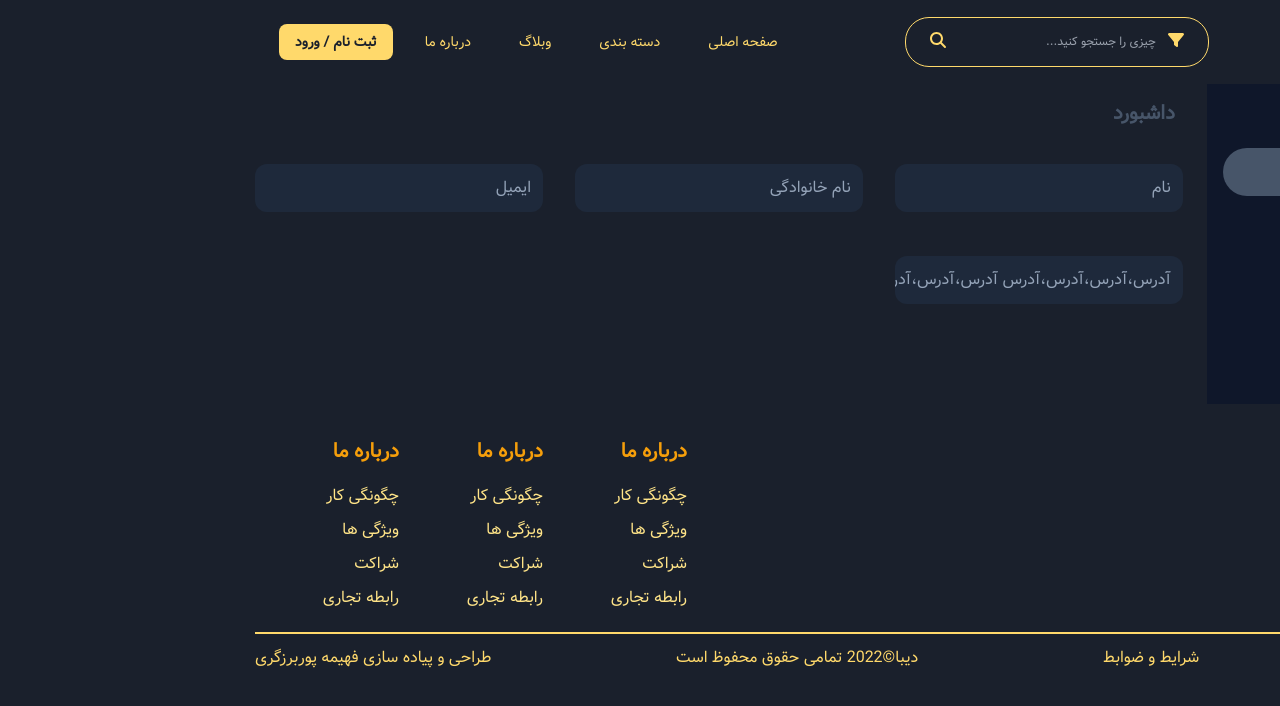
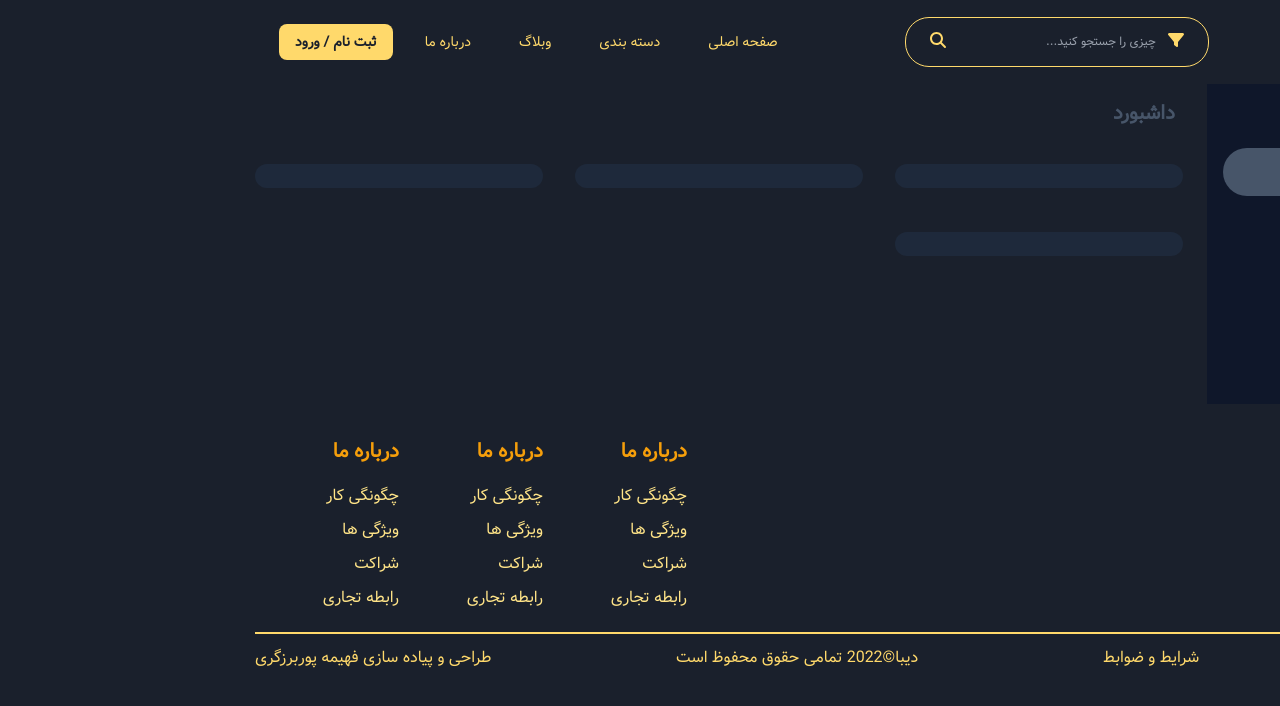
Before and after one commit to FahimePourbarzegary/DibaShop, a React (Vite) app: page /Dashboard/userInfo in a window 1280 px wide. Shown: the top 706 px of the page. Built offline with nearby package versions, Linux system fonts and the light colour scheme.

Commit message:
load user data in userDashboard

```diff
--- a/src/Pages/UserInfoPage.tsx
+++ b/src/Pages/UserInfoPage.tsx
@@ -1,6 +1,10 @@
-import React from "react";
+import { useAppSelector } from "../hooks/hooks";
+import { RootState } from "../services/store";
 
 function UserInfoPage() {
+  const { user, loggedIn, error } = useAppSelector(
+    (state: RootState) => state.users
+  );
   return (
     <section className="py-4 w-full">
       <p className=" pr-8  md:pr-18 font-semibold text-slate-600 text-base md:text-xl">
@@ -11,17 +15,17 @@ function UserInfoPage() {
         md:grid-cols-2 md:gap-8 xl:grid-cols-3"
       >
         <div className="mt-3 p-3 rounded-xl bg-slate-800 text-slate-400  focus:outline-none focus:ring focus:ring-primary-200">
-          نام{" "}
+          {user?.name}
         </div>
         <div className="mt-3 p-3 rounded-xl bg-slate-800 text-slate-400  focus:outline-none focus:ring focus:ring-primary-200">
-          نام خانوادگی
+          {user?.lastname}
         </div>
 
         <div className="mt-3 p-3 rounded-xl bg-slate-800 text-slate-400  focus:outline-none focus:ring focus:ring-primary-200">
-          ایمیل
+          {user?.email}
         </div>
         <div className="p-3 mt-3 rounded-xl bg-slate-800 text-slate-400 overflow-x-scroll   whitespace-nowrap">
-          آدرس،آدرس،آدرس،آدرس آدرس،آدرس،آدرس،آدرس آدرس،آدرس،آدرس،آدرس
+          {user?.address}
         </div>
       </div>
     </section>
```
